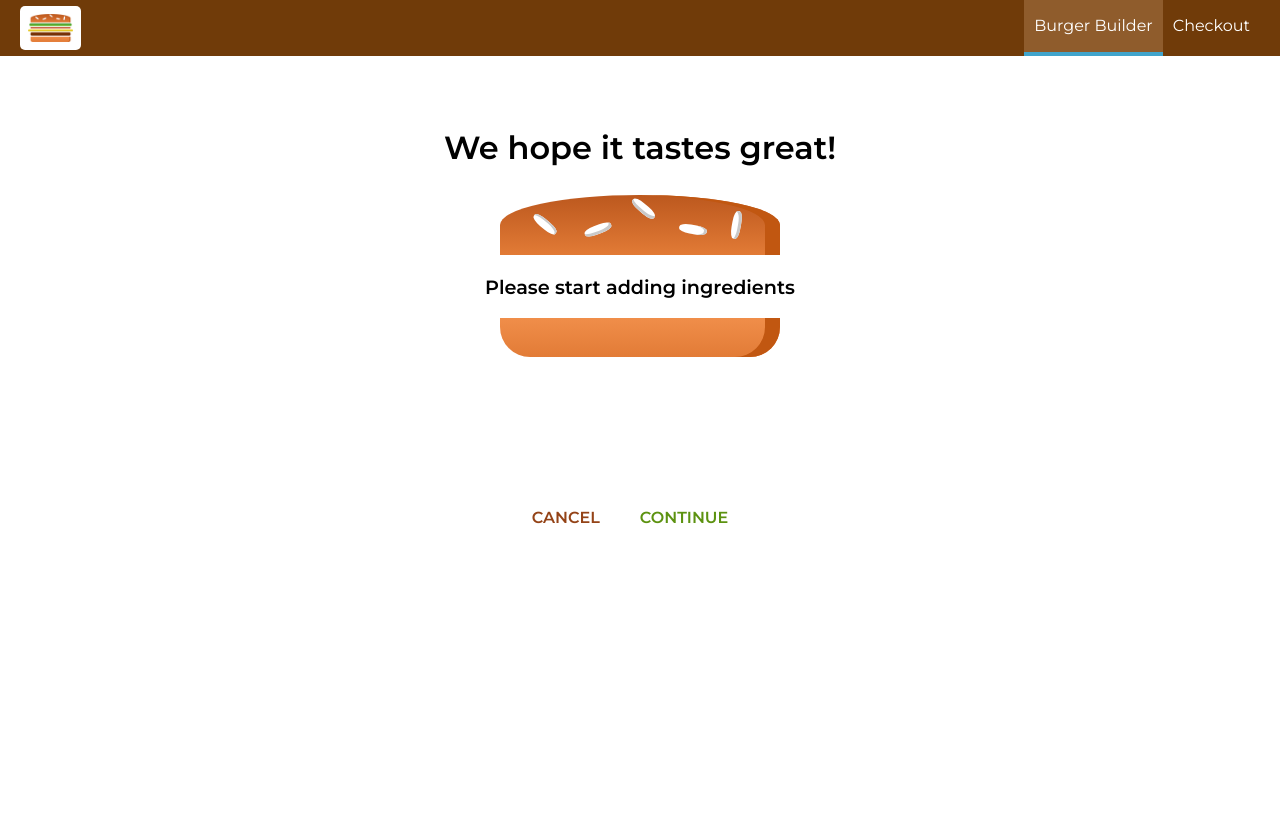
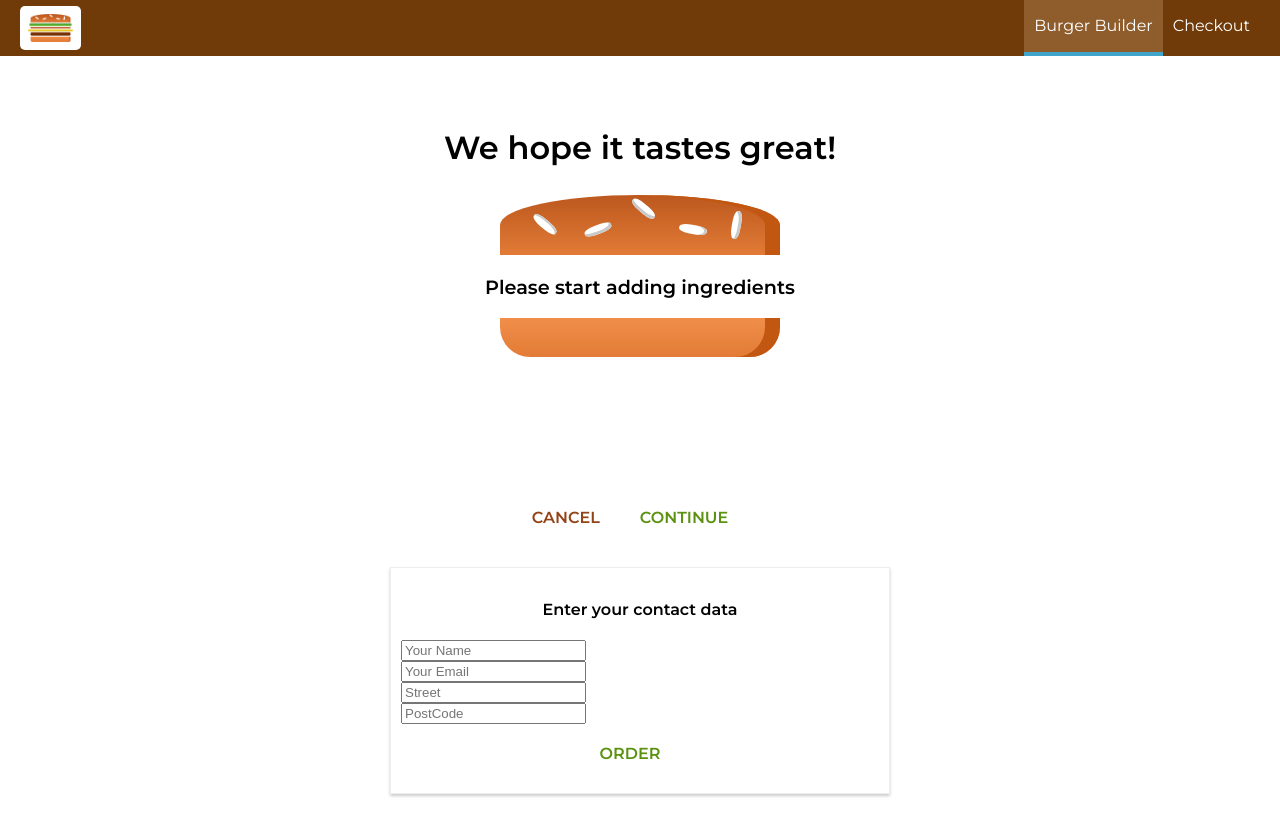
Before and after one commit to itsadamlove/react-burger-builder, a React (Create React App) app: page /checkout in a window 1280 px wide. Both pictures are taken after a click on the button "CONTINUE". Built offline with nearby package versions, Linux system fonts and the light colour scheme.

Commit message:
Navigating to contact data component

```diff
--- a/src/containers/Checkout/Checkout.js
+++ b/src/containers/Checkout/Checkout.js
@@ -1,5 +1,7 @@
 import React, { Component } from 'react';
 import CheckoutSummary from '../../components/Order/CheckoutSummary/CheckoutSummary';
+import { Route } from 'react-router-dom';
+import ContactData from './ContactData/ContactData';
 
 class Checkout extends Component {
   constructor(props) {
@@ -39,6 +41,10 @@
           checkoutCancelled={this.checkoutCancelledHandler}
           checkoutContinued={this.checkoutContinuedHandler}
         />
+        <Route
+          path={this.props.match.path + '/contact-data'}
+          component={ContactData}
+        />
       </div>
     );
   }
--- /dev/null
+++ b/src/containers/Checkout/ContactData/ContactData.js
@@ -0,0 +1,55 @@
+import React, { Component } from 'react';
+import Button from '../../../components/UI/Button/Button';
+import styles from './ContactData.module.scss';
+
+class ContactData extends Component {
+  state = {
+    name: '',
+    email: '',
+    address: {
+      street: '',
+      postCode: '',
+    },
+  };
+
+  render() {
+    return (
+      <div className={styles.ContactData}>
+        <h4>Enter your contact data</h4>
+        <form>
+          <input
+            className={styles.Input}
+            type="text"
+            value=""
+            name="name"
+            placeholder="Your Name"
+          />
+          <input
+            className={styles.Input}
+            type="email"
+            value=""
+            name="email"
+            placeholder="Your Email"
+          />
+          <input
+            className={styles.Input}
+            type="text"
+            value=""
+            name="street"
+            placeholder="Street"
+          />
+          <input
+            className={styles.Input}
+            type="text"
+            value=""
+            name="postcode"
+            placeholder="PostCode"
+          />
+          <Button btnType="Success">ORDER</Button>
+        </form>
+      </div>
+    );
+  }
+}
+
+export default ContactData;
--- /dev/null
+++ b/src/containers/Checkout/ContactData/ContactData.module.scss
@@ -0,0 +1,17 @@
+.ContactData {
+  margin: 20px auto;
+  width: 80%;
+  text-align: center;
+  box-shadow: 0 2px 3px #ccc;
+  border: 1px solid #eee;
+  padding: 10px;
+  box-sizing: border-box;
+
+  @media (min-width: 600px) {
+    width: 500px;
+  }
+
+  .Input {
+    display: block;
+  }
+}
```
